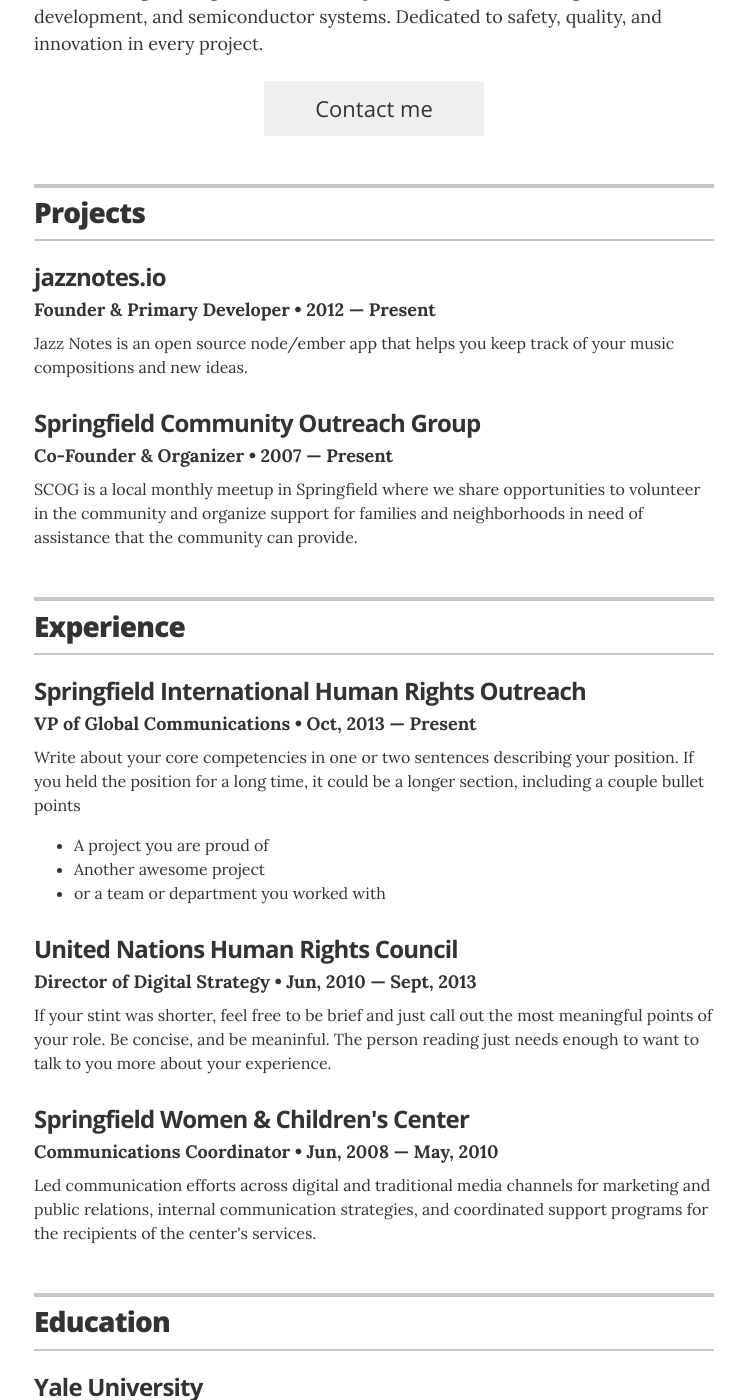
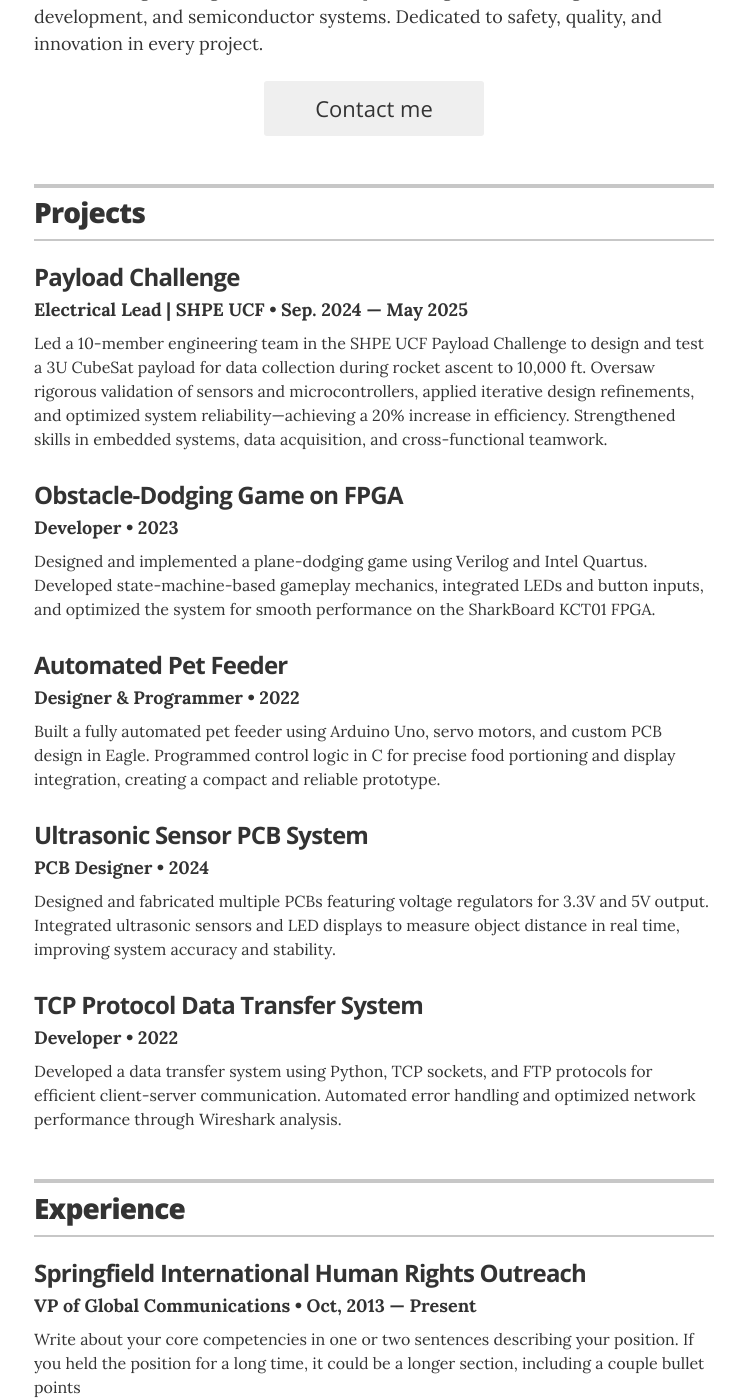
Before and after one commit to Juanfeva12/Resume, a Jekyll site: the page built from index.html, in a window 1280 px wide and 1400 px high, scrolled down 310 px. Shown: the whole window, without its empty margins (266-1011 px from the left). Built offline with Jekyll 4.4.1, drawn with Linux system fonts in a browser that asks for light colours.

Commit message:
Update projects.yml

```diff
--- a/_data/projects.yml
+++ b/_data/projects.yml
@@ -1,16 +1,42 @@
 # Projects
 # uncomment the urls if you wish to display them, and add your own URL
 
-# jazznotes.io
-- project: jazznotes.io
-  role: Founder & Primary Developer
-  duration: 2012 &mdash; Present
-  # url: "#"
-  description: Jazz Notes is an open source node/ember app that helps you keep track of your music compositions and new ideas.
 
-# Springfield Community Outreach Group
-- project: Springfield Community Outreach Group
-  role: Co-Founder & Organizer
-  duration: 2007 &mdash; Present
-  # url: "#"
-  description: SCOG is a local monthly meetup in Springfield where we share opportunities to volunteer in the community and organize support for families and neighborhoods in need of assistance that the community can provide.
+- project: Payload Challenge
+  role: Electrical Lead | SHPE UCF
+  duration: Sep. 2024 — May 2025
+  # url: "#"   # (You can add a link to your project page or GitHub repo here if you want)
+  description: >
+    Led a 10-member engineering team in the SHPE UCF Payload Challenge to design and test a 3U CubeSat payload
+    for data collection during rocket ascent to 10,000 ft. Oversaw rigorous validation of sensors and microcontrollers,
+    applied iterative design refinements, and optimized system reliability—achieving a 20% increase in efficiency.
+    Strengthened skills in embedded systems, data acquisition, and cross-functional teamwork.
+
+- project: Obstacle-Dodging Game on FPGA
+  role: Developer
+  duration: 2023
+  description: >
+    Designed and implemented a plane-dodging game using Verilog and Intel Quartus.
+    Developed state-machine-based gameplay mechanics, integrated LEDs and button inputs,
+    and optimized the system for smooth performance on the SharkBoard KCT01 FPGA.
+
+- project: Automated Pet Feeder
+  role: Designer & Programmer
+  duration: 2022
+  description: >
+    Built a fully automated pet feeder using Arduino Uno, servo motors, and custom PCB design in Eagle.
+    Programmed control logic in C for precise food portioning and display integration, creating a compact and reliable prototype.
+
+- project: Ultrasonic Sensor PCB System
+  role: PCB Designer
+  duration: 2024
+  description: >
+    Designed and fabricated multiple PCBs featuring voltage regulators for 3.3V and 5V output.
+    Integrated ultrasonic sensors and LED displays to measure object distance in real time, improving system accuracy and stability.
+
+- project: TCP Protocol Data Transfer System
+  role: Developer
+  duration: 2022
+  description: >
+    Developed a data transfer system using Python, TCP sockets, and FTP protocols for efficient client-server communication.
+    Automated error handling and optimized network performance through Wireshark analysis.
```
